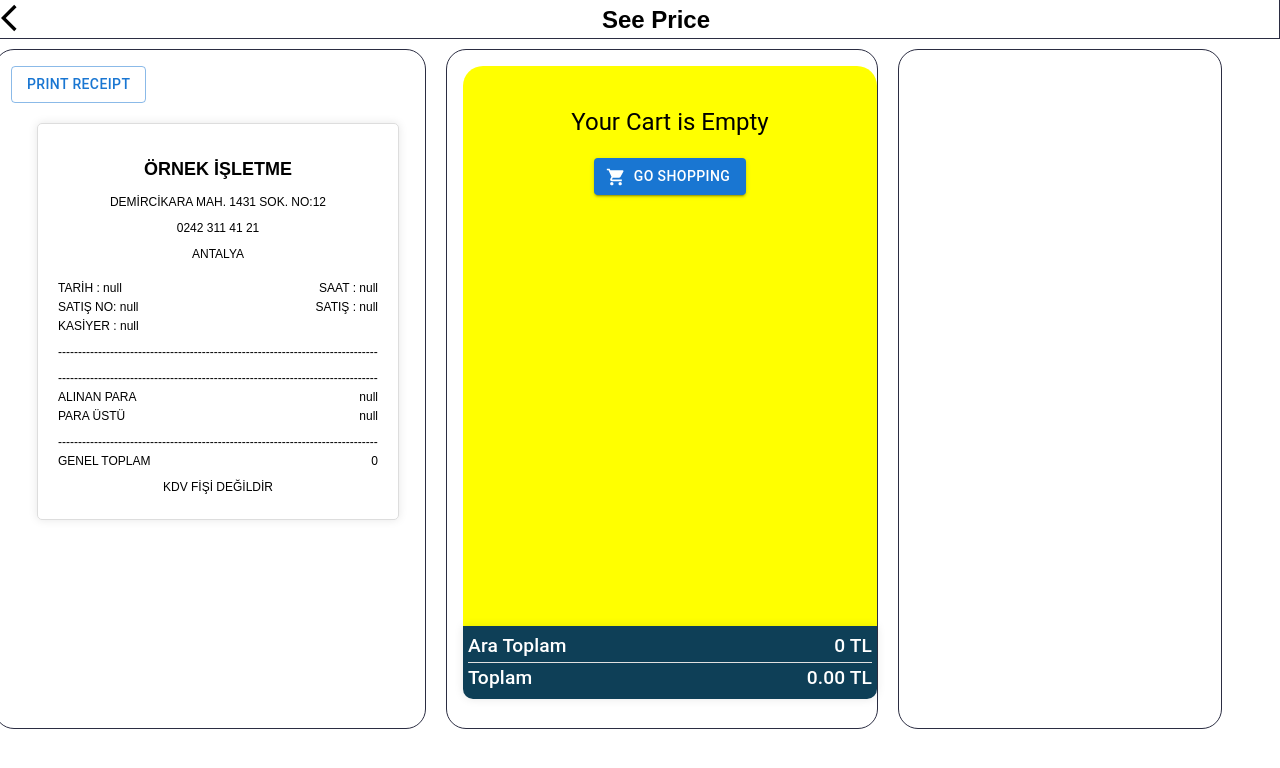
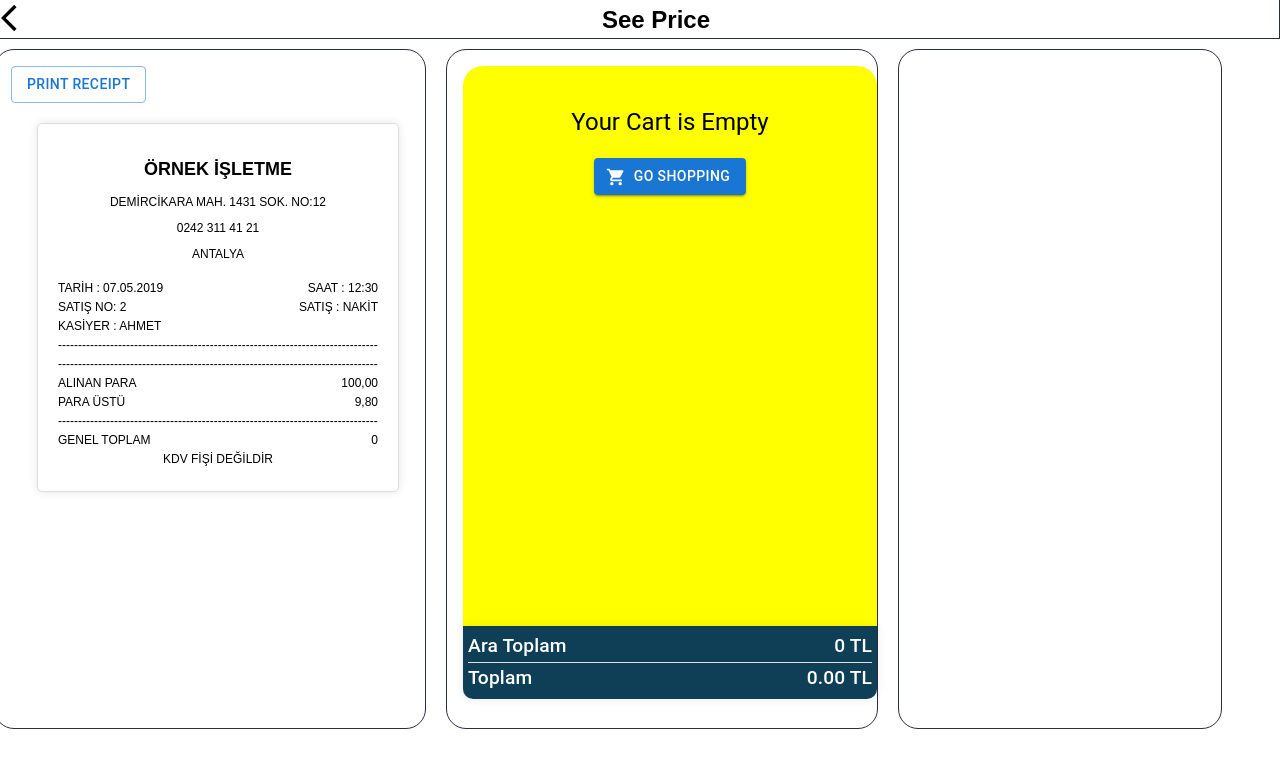
Before and after one commit to yusufinann/32bit-CashRegisterApp, a React (Create React App) app: page /price in a window 1280 px wide. Shown: the top 768 px of the page. Built offline with nearby package versions, Linux system fonts and the light colour scheme; data requests are answered from the project's data file.

Commit message:
Update the Receipt area

```diff
--- a/src/OrderSummary/Receipt.js
+++ b/src/OrderSummary/Receipt.js
@@ -23,39 +23,33 @@ const Receipt = React.forwardRef(({ productList, subTotal, tax, totalAmount }, r
         <p>ANTALYA</p>
       </div>
       <div className="receipt-line date">
-        <span>TARİH : null</span>
-        <span className="time">SAAT : null</span>
+        <span>TARİH : 07.05.2019</span>
+        <span className="time">SAAT : 12:30</span>
       </div>
       <div className="receipt-line">
-        <span>SATIŞ NO: null</span>
-        <span className="time">SATIŞ : null</span>
+        <span>SATIŞ NO: 2</span>
+        <span className="time">SATIŞ : NAKİT</span>
       </div>
       <div className="receipt-line">
-        <span>KASİYER : null</span>
+        <span>KASİYER : AHMET</span>
       </div>
-      <p className="receipt-line">
-        <div className="divider">--------------------------------------------------------------------------------</div>
-      </p>
+      <div className="receipt-line divider">--------------------------------------------------------------------------------</div>
       <div className="receipt-body">{productList}</div>
-      <p className="receipt-line">
-        <div className="divider">--------------------------------------------------------------------------------</div>
-      </p>
+      <div className="receipt-line divider">--------------------------------------------------------------------------------</div>
       <div className="receipt-line">
         <span>ALINAN PARA</span>
-        <span>null</span>
+        <span>100,00</span>
       </div>
       <div className="receipt-line">
         <span>PARA ÜSTÜ</span>
-        <span>null</span>
+        <span>9,80</span>
       </div>
-      <p className="receipt-line">
-        <div className="divider">--------------------------------------------------------------------------------</div>
-      </p>
+      <div className="receipt-line divider">--------------------------------------------------------------------------------</div>
       <div className="receipt-line">
         <span>GENEL TOPLAM</span>
         <span>{totalAmount}</span>
       </div>
-      <p className="receipt-line bottom">KDV FİŞİ DEĞİLDİR</p>
+      <div className="receipt-line bottom">KDV FİŞİ DEĞİLDİR</div>
     </ReceiptContainer>
   );
 });
```
